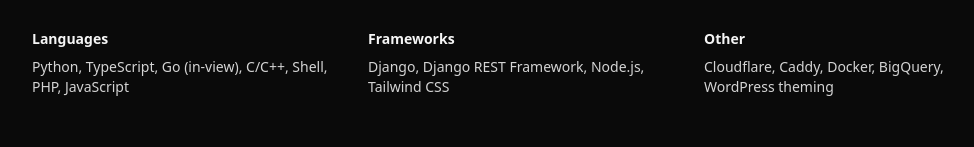
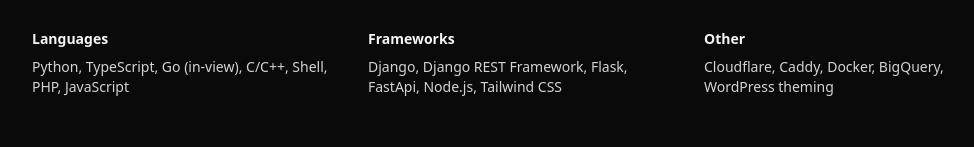
Before and after one commit to Janus-sama/portfolio, a plain HTML site: page index.html in a window 1280 px wide. Shown: the part 1685-1832 px from the top of the page, without its empty margins (120-1094 px from the left). Drawn offline with nearby package versions, Linux system fonts and the light colour scheme.

Commit message:
Index patch -- flask and FastAPI baby

```diff
--- a/index.html
+++ b/index.html
@@ -213,7 +213,7 @@
 
         <div>
           <h3 class="text-neutral-100 font-semibold mb-2">Frameworks</h3>
-          <p>Django, Django REST Framework, Node.js, Tailwind CSS</p>
+          <p>Django, Django REST Framework, Flask, FastApi, Node.js, Tailwind CSS</p>
         </div>
 
         <div>
```
